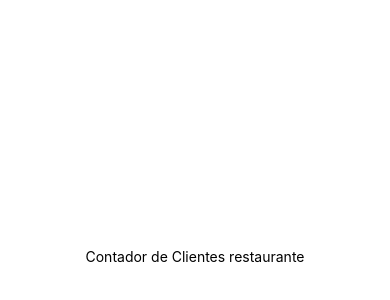
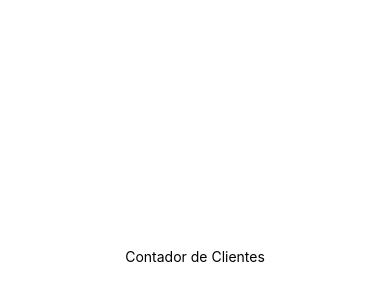
Before and after one commit to LuizGustavoDiniz/Projeto-Contador-de-Clientes, a React Native app: screen / in a window 390 px wide. Shown: the part 166-466 px from the top of the page. Built offline with nearby package versions, Linux system fonts and the light colour scheme.

Commit message:
alteracao no primeiro text da view do arquivo app.js

```diff
--- a/App.js
+++ b/App.js
@@ -4,7 +4,7 @@ import {View, Text, StyleSheet} from 'react-native'
 const App = () => {
   return(
      <View style={styles.container}>
-      <Text>Contador de Clientes restaurante</Text>
+      <Text>Contador de Clientes</Text>
     </View>
   )
 }
```
